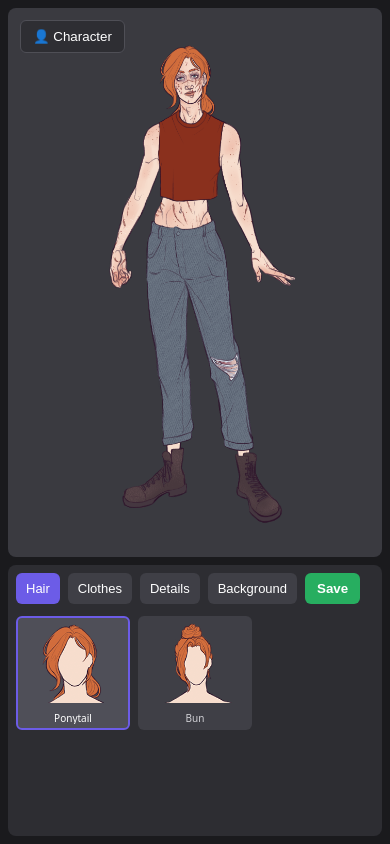
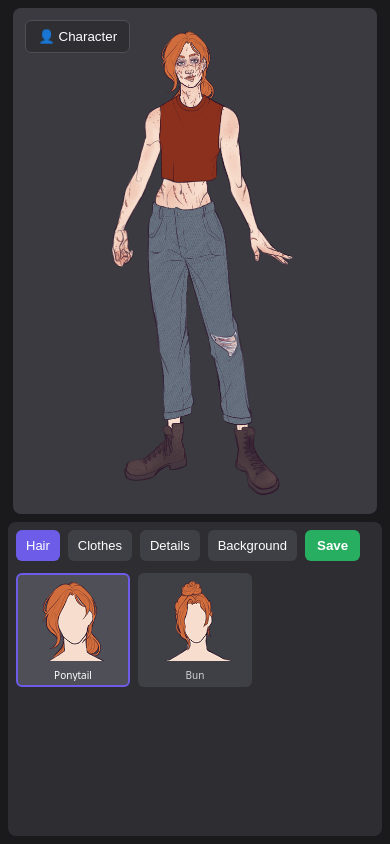
Before and after one commit to FoggyLea/Character_dresser, a website built with Vite: page index.html in a window 390 px wide. Built offline with nearby package versions, Linux system fonts and the light colour scheme.

Commit message:
mobile test2

```diff
--- a/src/style.css
+++ b/src/style.css
@@ -208,8 +208,8 @@ body {
 
   /* Верхняя панель с персонажем заблокирована */
   .stage-wrapper {
-    flex: 0 0 65vh; /* 65% высоты строго под сцену */
-    height: 65vh;
+    flex: 0 0 60vh; /* 65% высоты строго под сцену */
+    height: 60vh;
     width: 100%;
     overflow: hidden;
   }
```
